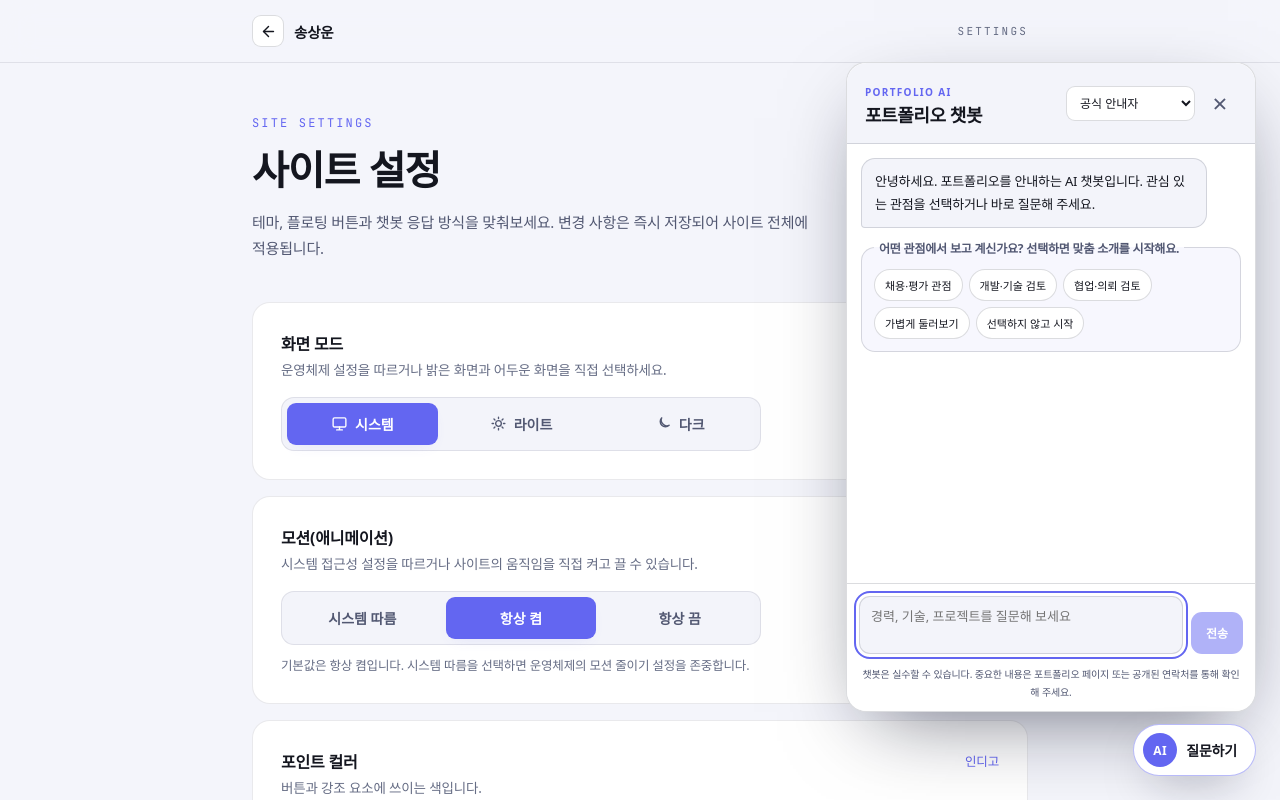
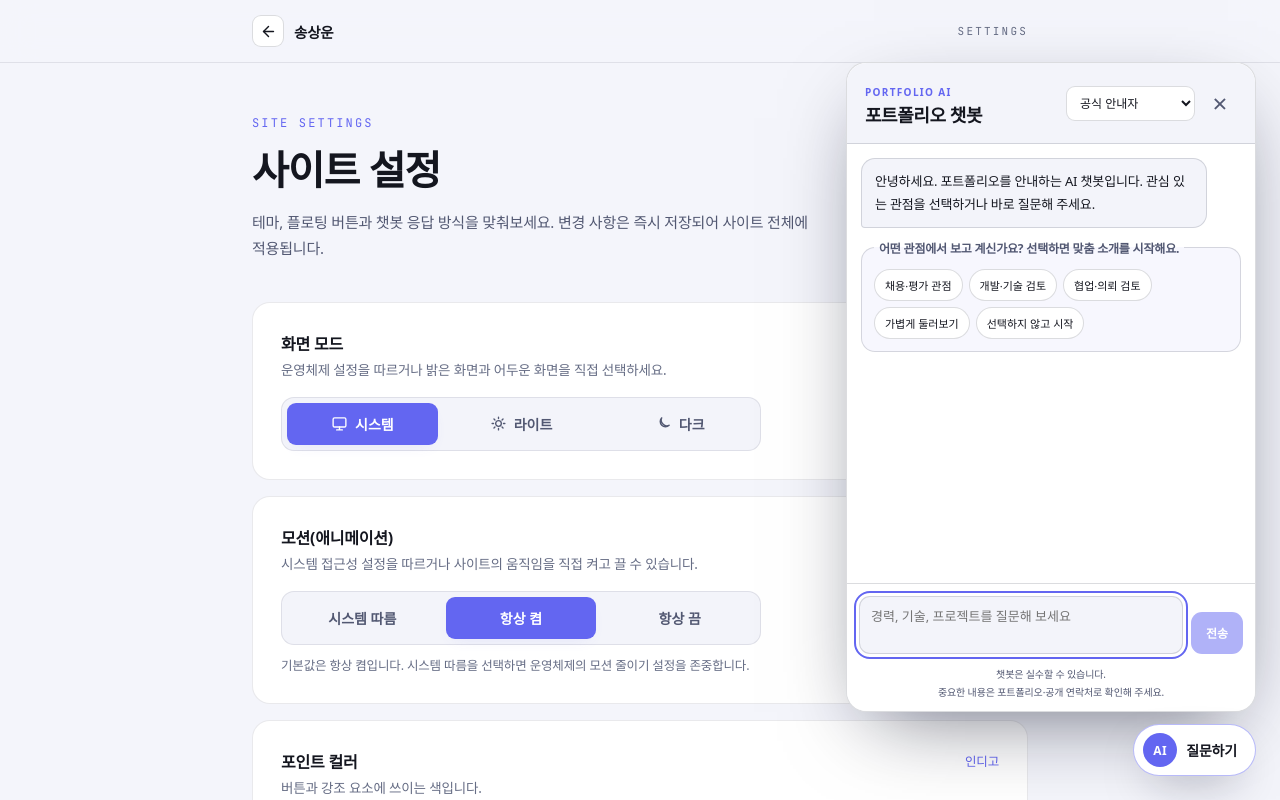
Before and after one commit to s-work-song/ssw-portfolio, a Next.js app in the folder web/: page /settings in a window 1280 px wide. Both pictures are taken after a click on the button "포트폴리오 챗봇 열기". Shown: the top 800 px of the page. Built offline with nearby package versions, Linux system fonts and the light colour scheme; a web font is replaced by a local one.

Commit message:
Improve chat notice wrapping

```diff
--- a/web/src/features/chat/ChatWidget.tsx
+++ b/web/src/features/chat/ChatWidget.tsx
@@ -732,8 +732,9 @@ export function ChatWidget() {
                 )}
               </form>
               <p className={styles.disclaimer}>
-                챗봇은 실수할 수 있습니다. 중요한 내용은 포트폴리오 페이지
-                또는 공개된 연락처를 통해 확인해 주세요.
+                챗봇은 실수할 수 있습니다.
+                <br />
+                중요한 내용은 포트폴리오·공개 연락처로 확인해 주세요.
               </p>
             </div>
           </section>
```
